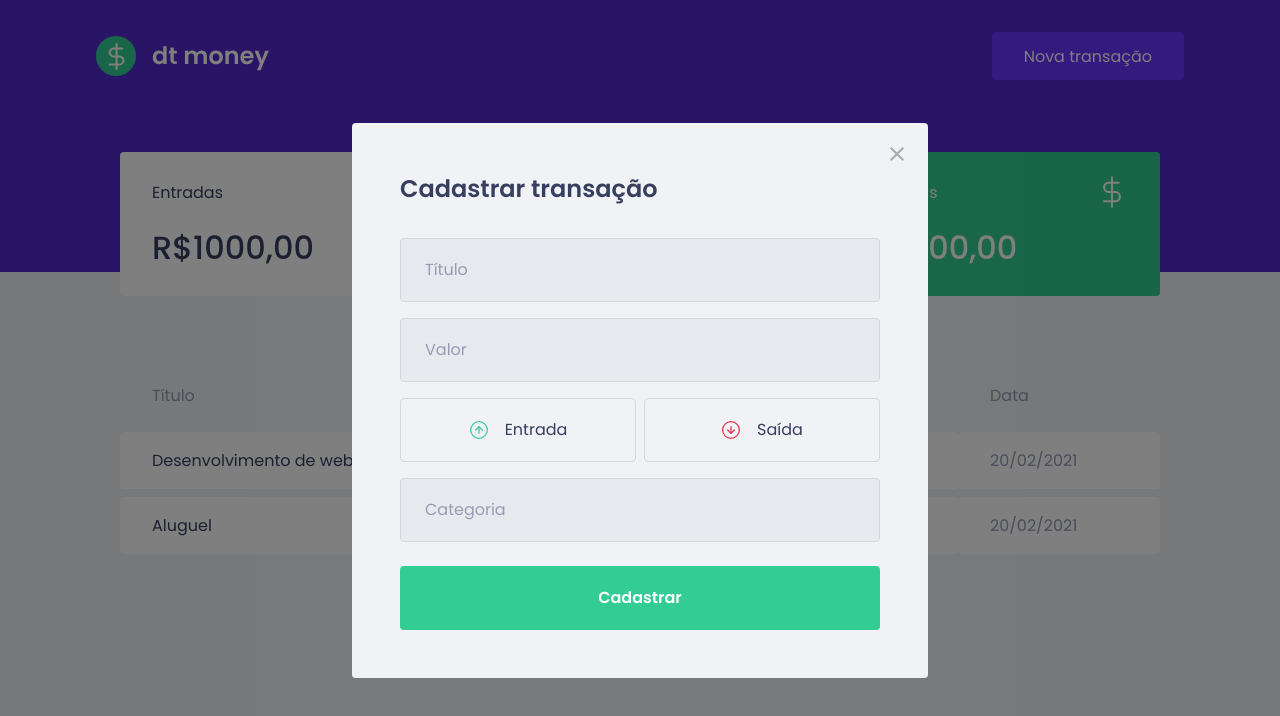
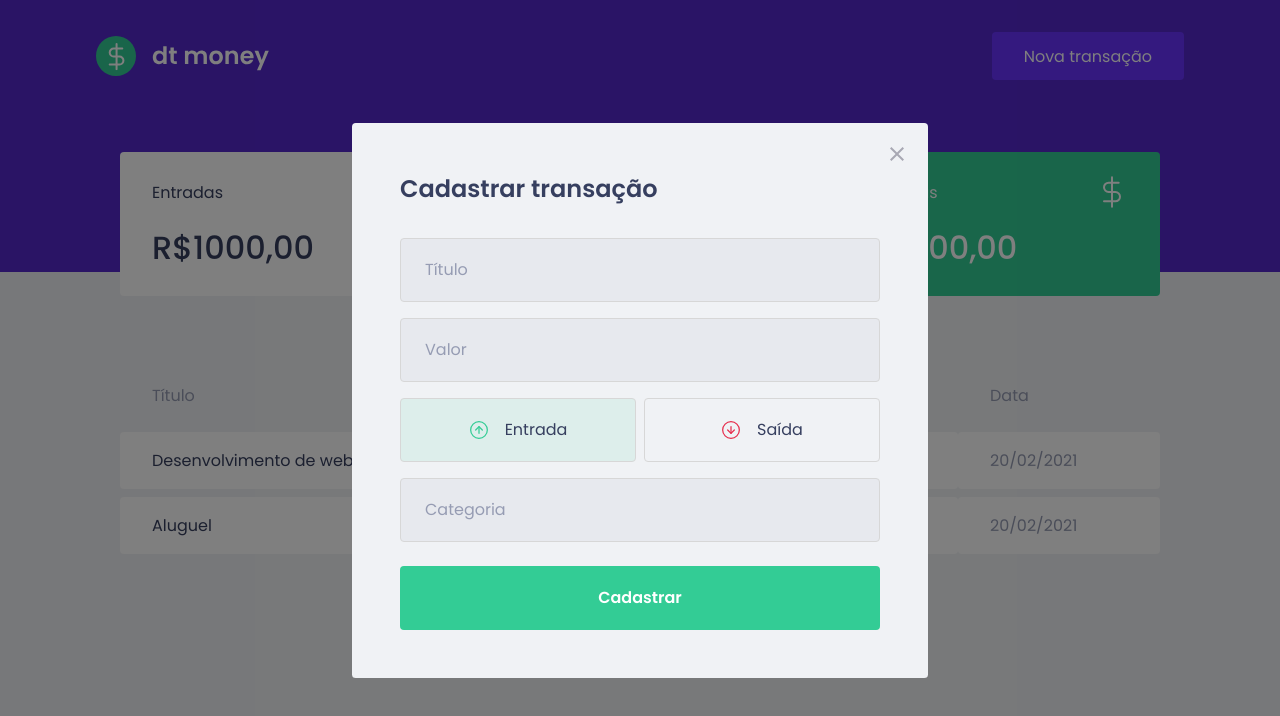
Before and after one commit to guitavano/dtMoney, a React (Create React App) app: page / in a window 1280 px wide. Both pictures are taken after a click on the button "Nova transação". Shown: the top 716 px of the page. Built offline with nearby package versions, Linux system fonts and the light colour scheme; no server answers; what miragejs would draw is missing.

Commit message:
add color and functions to buttons

```diff
--- a/src/components/NewTransactionModal/index.tsx
+++ b/src/components/NewTransactionModal/index.tsx
@@ -1,8 +1,9 @@
+import { useState } from 'react'
 import Modal from 'react-modal'
 import closeImg from '../../assets/close.svg'
 import incomeImg from '../../assets/income.svg'
 import outcomeImg from '../../assets/outcome.svg'
-import { Container, TransactionTypeContainer } from './styles'
+import { Container, TransactionTypeContainer, RadioBox } from './styles'
 
 interface NewTransactionModalProps {
     isOpen: boolean;
@@ -10,6 +11,8 @@ interface NewTransactionModalProps {
 }
 
 export function NewTransactionModal({ isOpen, onRequestClose }: NewTransactionModalProps) {
+    const [type, setType] = useState('deposit')
+
     return (
         <Modal
             isOpen={isOpen}
@@ -34,19 +37,25 @@ export function NewTransactionModal({ isOpen, onRequestClose }: NewTransactionMo
 
                 <TransactionTypeContainer>
 
-                    <button
+                    <RadioBox
                         type="button"
+                        onClick={() => { setType('deposit') }}
+                        isActive={type === 'deposit'}
+                        activeColor="green"
                     >
                         <img src={incomeImg} alt="Entrada" />
                         <span>Entrada</span>
-                    </button>
+                    </RadioBox>
 
-                    <button
+                    <RadioBox
                         type="button"
+                        onClick={() => { setType('withdraw') }}
+                        isActive={type === 'withdraw'}
+                        activeColor="red"
                     >
                         <img src={outcomeImg} alt="Saída" />
                         <span>Saída</span>
-                    </button>
+                    </RadioBox>
 
                 </TransactionTypeContainer>
 
--- a/src/components/NewTransactionModal/styles.ts
+++ b/src/components/NewTransactionModal/styles.ts
@@ -1,5 +1,5 @@
 import styled from "styled-components";
-import { darken } from 'polished'
+import { darken, transparentize } from 'polished'
 
 export const Container = styled.form`
     h2{
@@ -53,13 +53,26 @@ export const TransactionTypeContainer = styled.div`
     display: grid;
     grid-template-columns: 1fr 1fr;
     gap: 0.5rem;
+`
 
-    button{
+interface RadioBoxProps {
+    isActive: boolean;
+    activeColor: 'green' | 'red';
+}
+
+const colors = {
+    green: '#33cc95',
+    red: '#e52e4d'
+}
+
+export const RadioBox = styled.button<RadioBoxProps>`
     height: 4rem;
     border: 1px solid #d7d7d7;
     border-radius: 0.25rem;
 
-        background: transparent;
+    background: ${(props) => props.isActive
+        ? transparentize(0.9, colors[props.activeColor])
+        : 'transparent'};
 
     display: flex;
     justify-content: center;
@@ -82,5 +95,4 @@ export const TransactionTypeContainer = styled.div`
         font-size: 1rem;
         color: var(--text-title)
     }
-    }
 `
```
Lines whose indentation alone changed are shown as unchanged.
